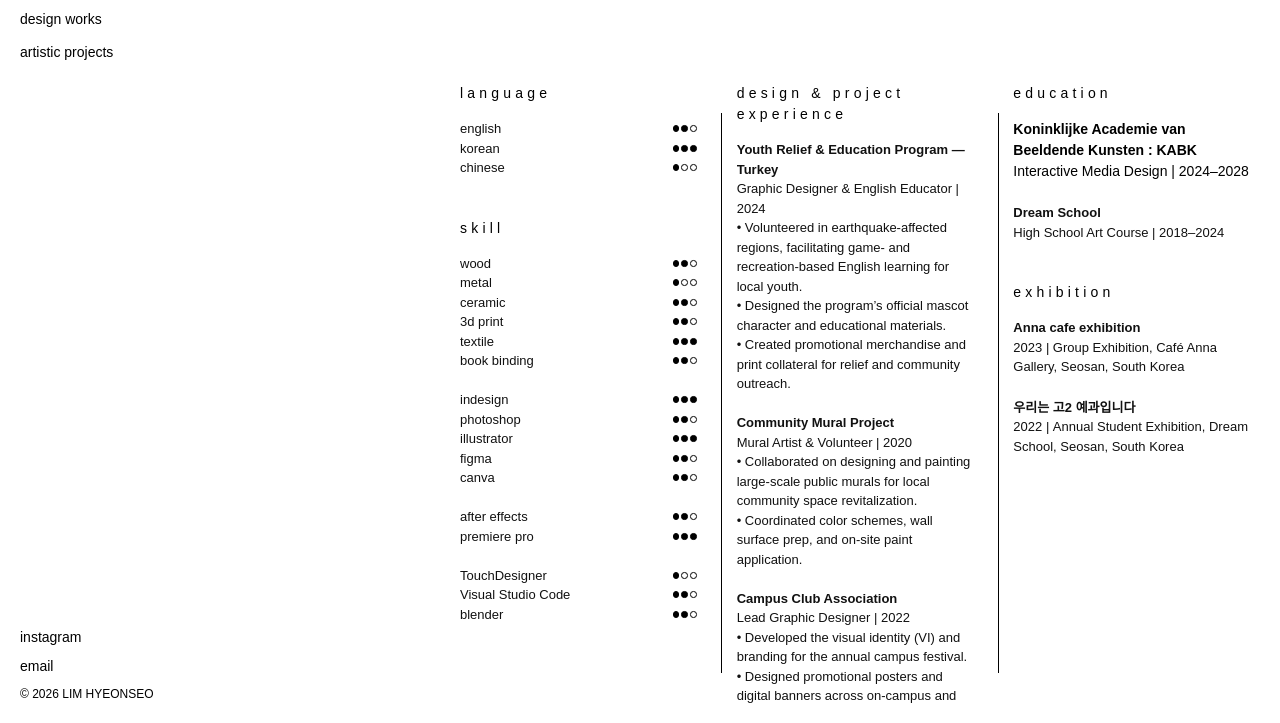
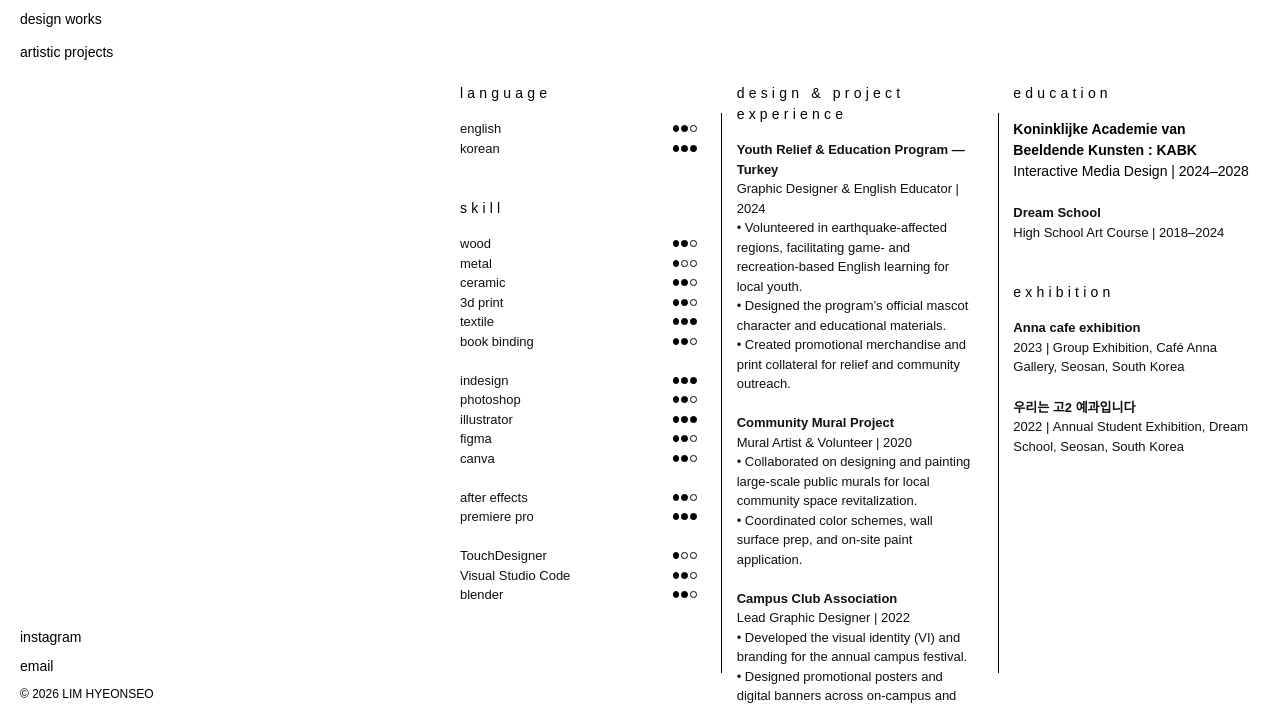
Before and after one commit to hsleeeeeeeemmmmmmmm/limhyeonseo.com, a plain HTML site: page cv.html in a window 1280 px wide. Shown: the part 77-800 px from the top of the page. Drawn offline with Linux system fonts and the light colour scheme.

Commit message:
language

```diff
--- a/cv.html
+++ b/cv.html
@@ -42,16 +42,7 @@
                     <span></span><span></span><span></span>
                   </span>
                 </li>
-                <li class="cv-skill-row">
-                  <span>chinese</span>
-                  <span
-                    class="cv-proficiency"
-                    data-level="basic"
-                    aria-label="Basic proficiency"
-                  >
-                    <span></span><span></span><span></span>
-                  </span>
-                </li>
+
               </ul>
             </div>
             <div class="cv-section">
```
Also changed, not shown: 1 other file.
